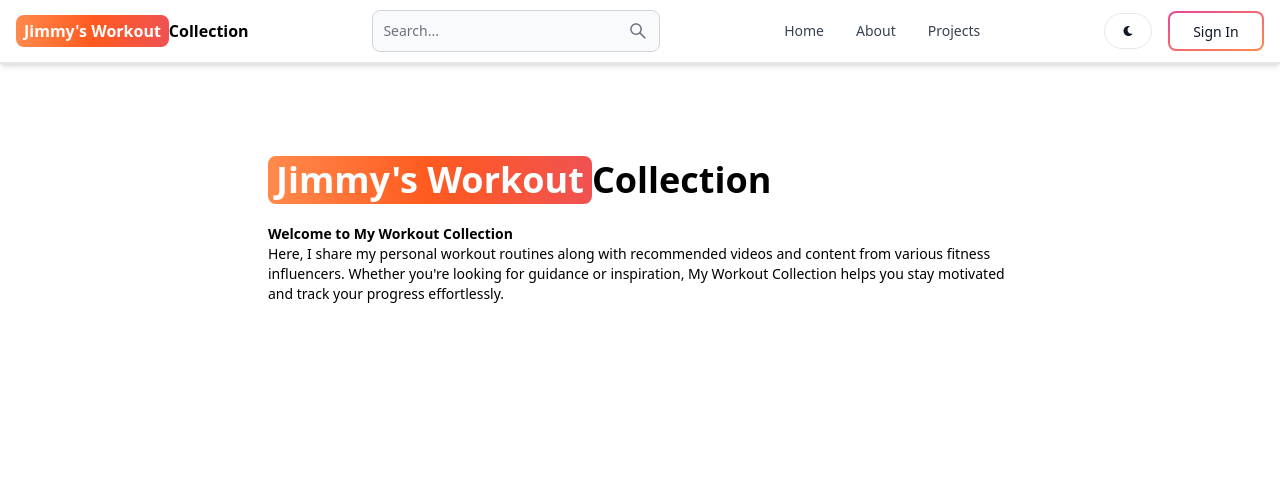
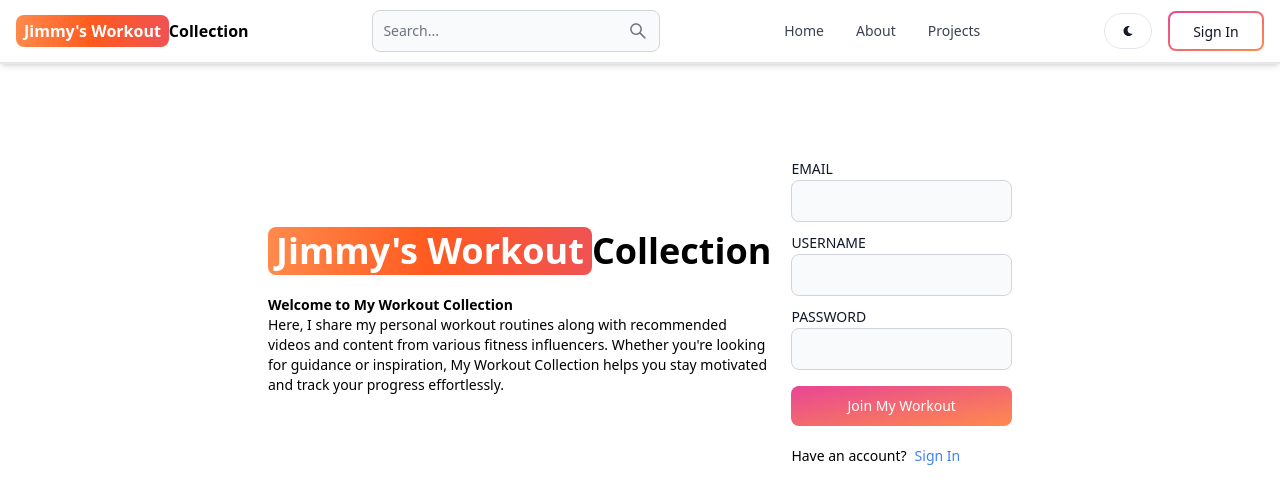
Before and after one commit to jimmyhe05/workout-collection, a React (Vite) app in the folder client/: page /sign-up in a window 1280 px wide. Shown: the top 504 px of the page. Built offline with nearby package versions, Linux system fonts and the light colour scheme.

Commit message:
Finish creating a ui for sign up page

```diff
--- a/client/src/pages/SignUp.jsx
+++ b/client/src/pages/SignUp.jsx
@@ -1,13 +1,14 @@
 import React from 'react'
 import { IoIosFitness } from 'react-icons/io'
+import { Label, TextInput, Button } from 'flowbite-react'
 import { Link } from 'react-router-dom'
 
 export default function SignUp() {
   return (
     <div className="min-h-screen mt-20">
-      <div className="flex p-3 max-w-3xl mx-auto">
+      <div className="flex p-3 max-w-3xl mx-auto flex-col md:flex-row md:items-center gap-5">
         {/* left side */}
-        <div>
+        <div className='flex-1'>
           <Link
             to="/"
             className="flex items-center whitespace-nowrap text-md font-bold dark:text-white text-4xl"
@@ -27,7 +28,30 @@
             Here, I share my personal workout routines along with recommended videos and content from various fitness influencers. Whether you're looking for guidance or inspiration, My Workout Collection helps you stay motivated and track your progress effortlessly.
           </p>
         </div>
-
+        {/* right side */}
+        <div className="flex-1 flex-col gap-3">
+          <form className="flex flex-col gap-2">
+            <div className="">
+              <Label value="EMAIL" />
+              <TextInput type="text" placeholder='' id="email"></TextInput>
+            </div>
+            <div className="">
+              <Label value="USERNAME" />
+              <TextInput type="text" placeholder='' id="username"></TextInput>
+            </div>
+            <div className="mb-2">
+              <Label value="PASSWORD" />
+              <TextInput type="text" placeholder='' id="password"></TextInput>
+            </div>
+            <Button gradientDuoTone="pinkToOrange" type="submit">
+              Join My Workout
+            </Button>
+          </form>
+          <div className='flex gap-2 text-sm mt-5'>
+            <span>Have an account?</span>
+            <Link to="/sign-in" className='text-blue-500'>Sign In</Link>
+          </div>
+        </div>
       </div>
     </div >
   )
```
